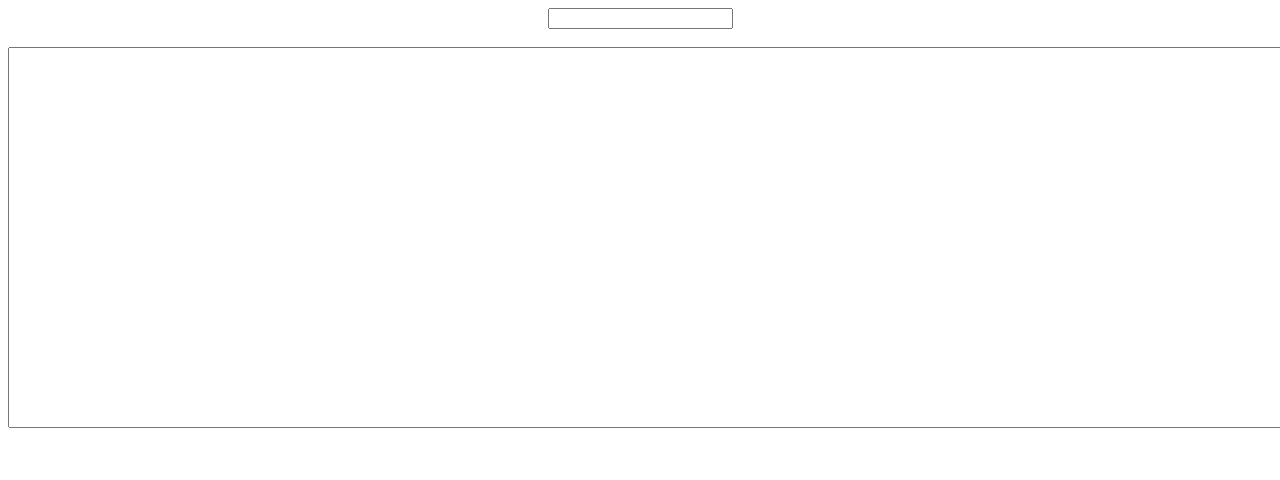
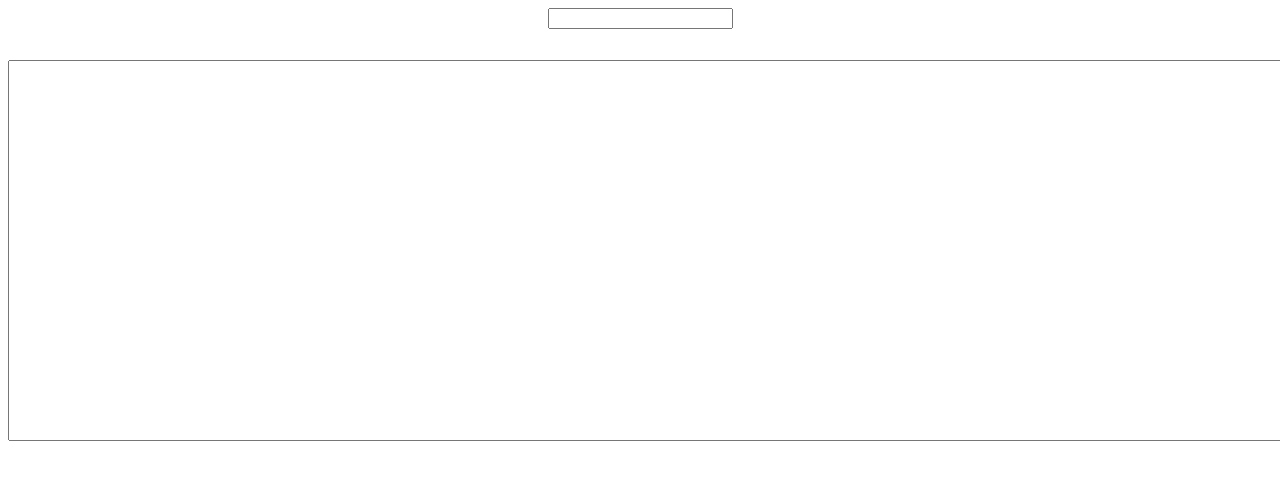
Before and after one commit to NoelGamer/ADSE, a plain HTML site: page index.html in a window 1280 px wide. Shown: the top 480 px of the page. Drawn offline with Linux system fonts and the light colour scheme.

Commit message:
Update index.html

```diff
--- a/index.html
+++ b/index.html
@@ -7,7 +7,7 @@
 	<center>
 		<input oninput="document.getElementById('output').value = atob(document.getElementById('input').value);" type=text id=input></input>
 		<br></br>
-		<textarea oninput="document.getElementById('input').value = btoa(document.getElementById('output').value);" type=text cols=250 rows=25 id=output></textarea>
+		<pre><textarea oninput="document.getElementById('input').value = btoa(document.getElementById('output').value);" type=text cols=250 rows=25 id=output></textarea></pre>
 	</center>
 	</body>
 </html>
```
